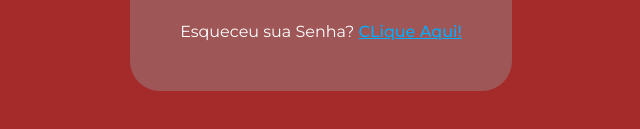
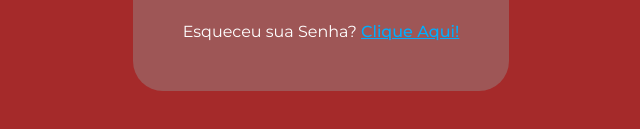
Before and after one commit to otaviones/Codding, a plain HTML site: page Training Site/index.html in a window 1280 px wide. Shown: the part 541-670 px from the top of the page, 319-959 px from the left. Drawn offline with Linux system fonts and the light colour scheme.

Commit message:
change 2

```diff
--- a/Training Site/index.html
+++ b/Training Site/index.html
@@ -36,7 +36,7 @@
     <button class="sudo-but">Entrar</button>
     <p class="esquece-senha">
         Esqueceu sua Senha?
-        <a href="http://www.google.com" target="_blank" rel="noopener noreferrer">CLique Aqui!</a>
+        <a href="http://www.google.com" target="_blank" rel="noopener noreferrer">Clique Aqui!</a>
     </p>
     </form>
 </body>
```
